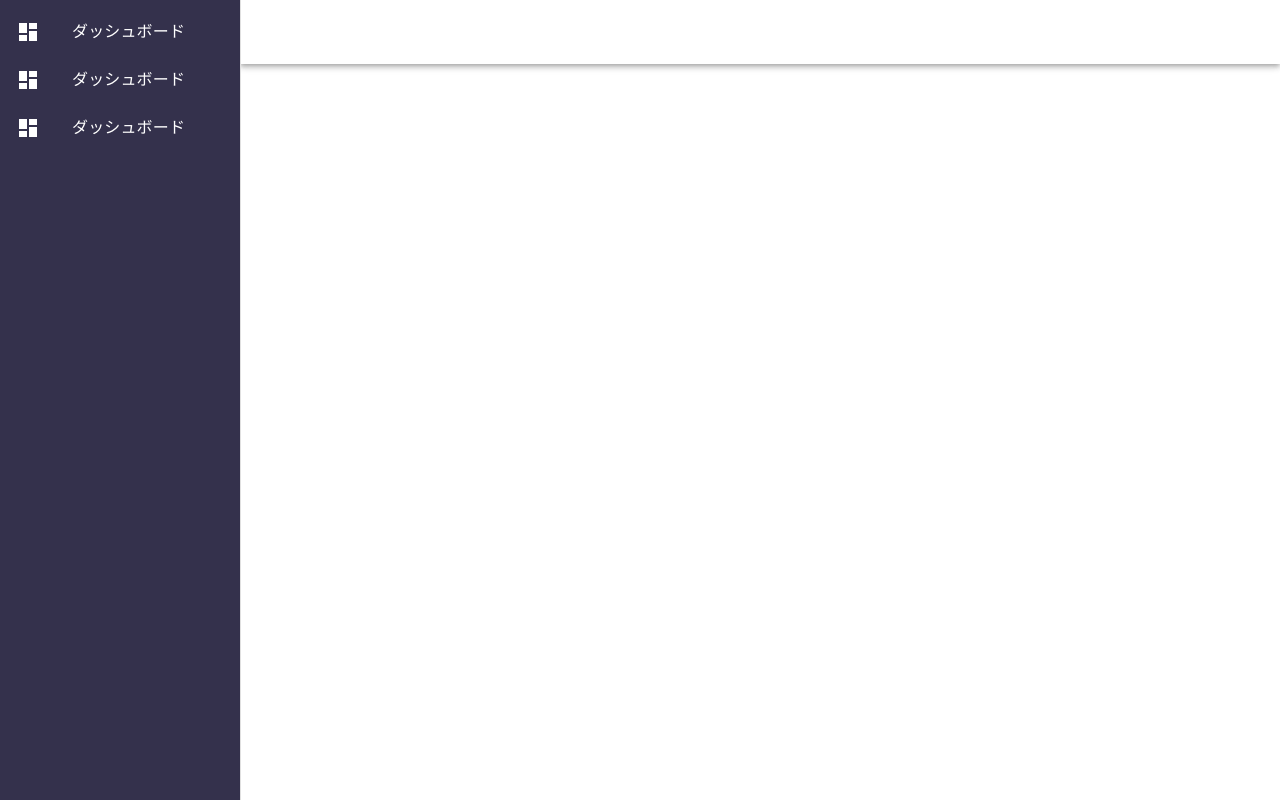
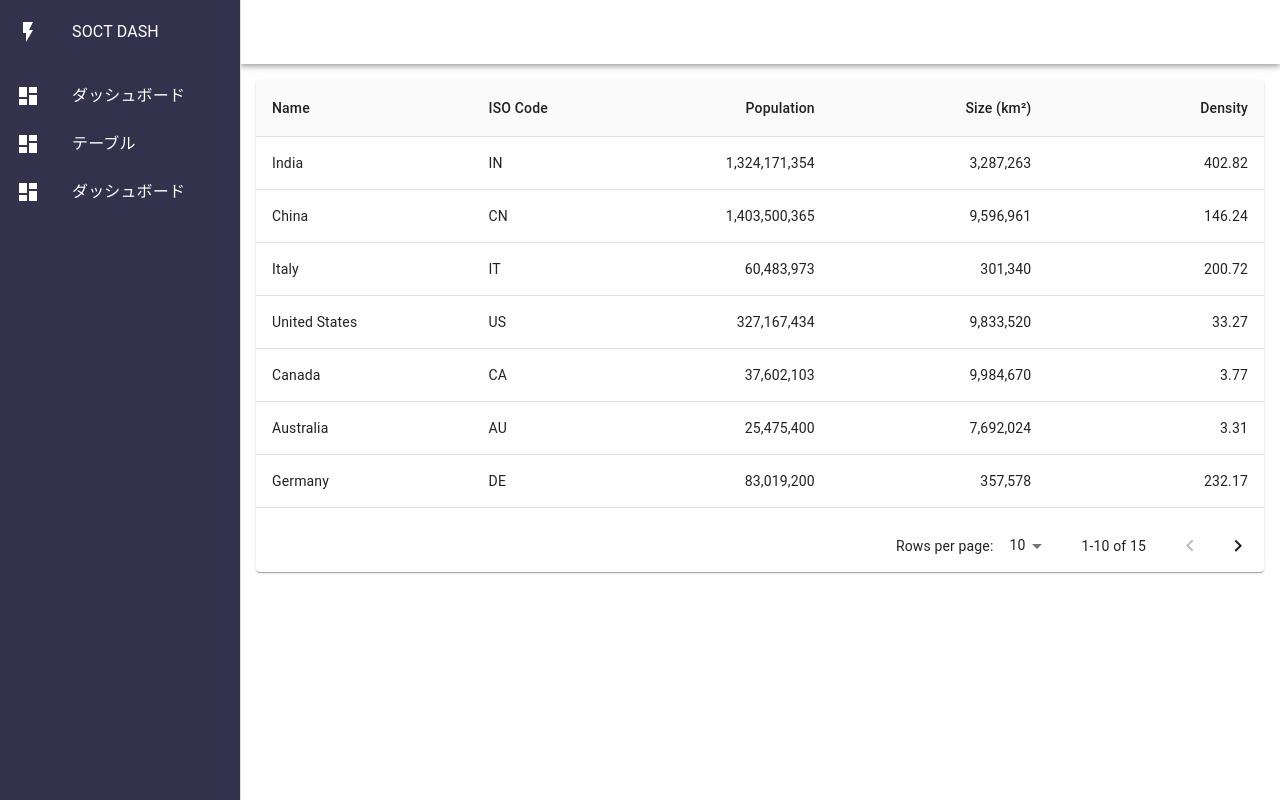
Before and after one commit to soctllc/dash-ui, a React (Create React App) app in the folder web-app/: page /table in a window 1280 px wide. Built offline with nearby package versions, Linux system fonts and the light colour scheme.

Commit message:
tableの追加

```diff
--- /dev/null
+++ b/web-app/src/components/atoms/AppLogo.js
@@ -0,0 +1,25 @@
+import React from 'react';
+import ListItem from '@material-ui/core/ListItem';
+import ListItemIcon from '@material-ui/core/ListItemIcon';
+import ListItemText from '@material-ui/core/ListItemText';
+import FlashOnIcon from '@material-ui/icons/FlashOn';
+import styled from "styled-components"
+
+export const AppLogo = (props) => {
+  return(
+    <ListItem button>
+     <Icon>
+       <FlashOnIcon/>
+     </Icon>
+     <Text primary="SOCT DASH" />
+   </ListItem>
+  )
+}
+
+const Text = styled(ListItemText)`
+  color:white;
+`
+
+const Icon = styled(ListItemIcon)`
+  color:white;
+`
--- /dev/null
+++ b/web-app/src/components/atoms/Paper.js
@@ -0,0 +1,16 @@
+import React from 'react';
+import Paper from '@material-ui/core/Paper';
+import styled from "styled-components"
+
+export const FullPaper = styled(Paper)`
+  margin:${props => props.theme.spacing(2)}px;
+  width:calc( 100% - ${props => props.theme.spacing(2)}px * 2);
+`;
+
+export const HalfPaper = styled(Paper)`
+  margin:${props => props.theme.spacing(2)}px;
+  width:calc( 100% - ${props => props.theme.spacing(2)}px * 2);
+  @media screen and (min-width: ${props => props.theme.breakpoints.values.sm}px){
+    width:calc( 50% - ${props => props.theme.spacing(2)}px * 3);
+  }
+`;
--- a/web-app/src/components/molecules/MenuList.js
+++ b/web-app/src/components/molecules/MenuList.js
@@ -4,14 +4,15 @@ import ListItem from '@material-ui/core/ListItem';
 import ListItemIcon from '@material-ui/core/ListItemIcon';
 import ListItemText from '@material-ui/core/ListItemText';
 import styled from "styled-components"
-
+import {useHistory} from 'react-router-dom';
 
 export const MenuList = (props) => {
   const menus = props.menus ? props.menus : [];
+  const history = useHistory();
   return(
      <List component="nav" aria-label="main mailbox folders">
       {menus.map((item,index) => (
-        <ListItem key={index} button>
+        <ListItem onClick={()=> history.push(item.path)} key={index} button>
          <Icon>
            {item.icon}
          </Icon>
--- /dev/null
+++ b/web-app/src/components/molecules/Table.js
@@ -0,0 +1,75 @@
+import React,{useState} from 'react';
+import Table from '@material-ui/core/Table';
+import TableBody from '@material-ui/core/TableBody';
+import TableCell from '@material-ui/core/TableCell';
+import TableContainer from '@material-ui/core/TableContainer';
+import TableHead from '@material-ui/core/TableHead';
+import TablePagination from '@material-ui/core/TablePagination';
+import TableRow from '@material-ui/core/TableRow';
+import {FullPaper} from '../atoms/Paper'
+import styled from "styled-components"
+
+export const FixedTable = (props) => {
+  const columns = props.columns;
+  const rows = props.rows ? props.rows :[];
+  const [page, setPage] = useState(0);
+  const [rowsPerPage, setRowsPerPage] = useState(10);
+
+  const handleChangePage = (event, newPage) => {
+    setPage(newPage);
+  };
+  const handleChangeRowsPerPage = (event) => {
+    setRowsPerPage(event.target.value);
+    setPage(0);
+  };
+
+  return(
+    <FullPaper>
+      <Container>
+      <Table stickyHeader aria-label="sticky table">
+      <TableHead>
+        <TableRow>
+          {columns.map((column) => (
+            <TableCell
+              key={column.id}
+              align={column.align}
+              style={{ minWidth: column.minWidth }}
+            >
+              {column.label}
+            </TableCell>
+          ))}
+        </TableRow>
+      </TableHead>
+        <TableBody>
+            {rows.slice(page * rowsPerPage, page * rowsPerPage + rowsPerPage).map((row) => {
+              return (
+                <TableRow hover role="checkbox" tabIndex={-1} key={row.code}>
+                  {columns.map((column) => {
+                    const value = row[column.id];
+                    return (
+                      <TableCell key={column.id} align={column.align}>
+                        {column.format && typeof value === 'number' ? column.format(value) : value}
+                      </TableCell>
+                    );
+                  })}
+                </TableRow>
+              );
+            })}
+          </TableBody>
+      </Table>
+      </Container>
+      <TablePagination
+        component="div"
+        count={rows.length}
+        rowsPerPage={rowsPerPage}
+        page={page}
+        onChangePage={handleChangePage}
+        onChangeRowsPerPage={handleChangeRowsPerPage}
+      />
+    </FullPaper>
+  );
+}
+
+const Container = styled(TableContainer)`
+  max-height:${props => props.theme.tableHeight};
+`;
--- /dev/null
+++ b/web-app/src/components/pages/TablePage.js
@@ -0,0 +1,61 @@
+import React from 'react';
+import {FixedTable as Table} from '../molecules/Table'
+
+function createData(name, code, population, size) {
+  const density = population / size;
+  return { name, code, population, size, density };
+}
+
+const columns = [
+  { id: 'name', label: 'Name', minWidth: 170 },
+  { id: 'code', label: 'ISO\u00a0Code', minWidth: 100 },
+  {
+    id: 'population',
+    label: 'Population',
+    minWidth: 170,
+    align: 'right',
+    format: (value) => value.toLocaleString('en-US'),
+  },
+  {
+    id: 'size',
+    label: 'Size\u00a0(km\u00b2)',
+    minWidth: 170,
+    align: 'right',
+    format: (value) => value.toLocaleString('en-US'),
+  },
+  {
+    id: 'density',
+    label: 'Density',
+    minWidth: 170,
+    align: 'right',
+    format: (value) => value.toFixed(2),
+  },
+];
+
+const rows = [
+  createData('India', 'IN', 1324171354, 3287263),
+  createData('China', 'CN', 1403500365, 9596961),
+  createData('Italy', 'IT', 60483973, 301340),
+  createData('United States', 'US', 327167434, 9833520),
+  createData('Canada', 'CA', 37602103, 9984670),
+  createData('Australia', 'AU', 25475400, 7692024),
+  createData('Germany', 'DE', 83019200, 357578),
+  createData('Ireland', 'IE', 4857000, 70273),
+  createData('Mexico', 'MX', 126577691, 1972550),
+  createData('Japan', 'JP', 126317000, 377973),
+  createData('France', 'FR', 67022000, 640679),
+  createData('United Kingdom', 'GB', 67545757, 242495),
+  createData('Russia', 'RU', 146793744, 17098246),
+  createData('Nigeria', 'NG', 200962417, 923768),
+  createData('Brazil', 'BR', 210147125, 8515767),
+];
+
+const TablePage = () => {
+  return(
+    <div>
+      <Table columns={columns} rows={rows}/>
+    </div>
+  )
+};
+
+export default TablePage;
--- a/web-app/src/components/pages/TopPage.js
+++ b/web-app/src/components/pages/TopPage.js
@@ -1,9 +1,18 @@
 import React from 'react';
+import {FullPaper,HalfPaper} from '../atoms/Paper'
 
 const TopPage = () => {
   return(
     <div>
+      <FullPaper>
 
+      </FullPaper>
+      <HalfPaper>
+        test
+      </HalfPaper>
+      <HalfPaper>
+        test
+      </HalfPaper>
     </div>
   )
 };
--- a/web-app/src/components/pages/index.js
+++ b/web-app/src/components/pages/index.js
@@ -2,23 +2,26 @@ import React from 'react';
 import { BrowserRouter as Router, Route } from 'react-router-dom';
 import {AppFrame} from '../templates/AppFrame';
 import {MenuList} from '../molecules/MenuList';
+import {AppLogo} from '../atoms/AppLogo';
 import TopPage from './TopPage'
+import TablePage from './TablePage'
 import DashboardIcon from '@material-ui/icons/Dashboard';
 
 const pages = [
-  { path: '/', component: <TopPage/> }
+  { path: '/', component: <TopPage/> },
+  { path: '/table', component: <TablePage/> }
 ];
 
 const menus = [
   { path: '/', icon: <DashboardIcon/>,text:'ダッシュボード'},
-  { path: '/', icon: <DashboardIcon/>,text:'ダッシュボード'},
+  { path: '/table', icon: <DashboardIcon/>,text:'テーブル'},
   { path: '/', icon: <DashboardIcon/>,text:'ダッシュボード'}
 ]
 
 const Pages = ()=>{
   return(
-    <AppFrame menus={<MenuList menus={menus}/>}>
     <Router>
+    <AppFrame appLogo={<AppLogo />} menus={<MenuList menus={menus}/>}>
       {pages.map((item,index) => (
         <Route
           key={index}
@@ -27,8 +30,8 @@ const Pages = ()=>{
           component={() => item.component}
         />
       ))}
+    </AppFrame>
     </Router>
-    </AppFrame>
   )
 };
 export default Pages;
--- a/web-app/src/components/templates/AppFrame.js
+++ b/web-app/src/components/templates/AppFrame.js
@@ -28,8 +28,17 @@ const StyledIconButton = styled(IconButton)`
     display: none;
   }
 `
+const AppName = styled.div`
+  display: flex;
+  align-items: center;
+  width:100%;
+  height:${props => props.theme.gutter.sp};
+  @media screen and (min-width: ${props => props.theme.breakpoints.values.sm}px){
+    height:${props => props.theme.gutter.pc};
+  }
+`
 
-const Menu = styled.div`
+const DrawerArea = styled.div`
   width:${props => props.theme.drawerWidth};
   background:${props => props.theme.palette.primary.dark};
   height:100%;
@@ -86,14 +95,14 @@ export const AppFrame = (props) => {
           <Overlay onClick={handleMenu}>
           <StyledDrawer
             variant="permanent" open>
-            <Menu>{props.menus}</Menu>
+            <DrawerArea><AppName>{props.appLogo}</AppName>{props.menus}</DrawerArea>
           </StyledDrawer></Overlay>:null
         }
       </Hidden>
       <Hidden xsDown>
         <StyledDrawer
           variant="permanent" open>
-          <Menu>{props.menus}</Menu>
+          <DrawerArea><AppName>{props.appLogo}</AppName>{props.menus}</DrawerArea>
           </StyledDrawer>
       </Hidden>
       <Content>
--- a/web-app/src/config.js
+++ b/web-app/src/config.js
@@ -7,5 +7,7 @@ export const theme = createMuiTheme({
       dark:'#34314C'
     }
   },
-  drawerWidth:'240px'
+  drawerWidth:'240px',
+  tableHeight:'440px',
+  gutter:{pc:'64px',sp:'56px'}
 });
```
Also changed, not shown: 1 other file (tests, documents, lock files or other folders).
